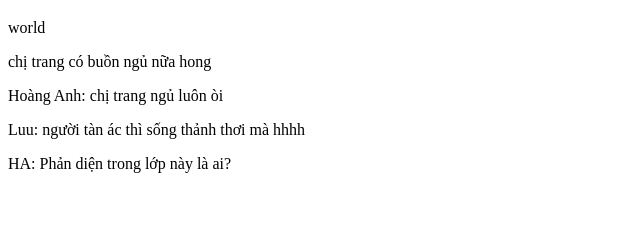
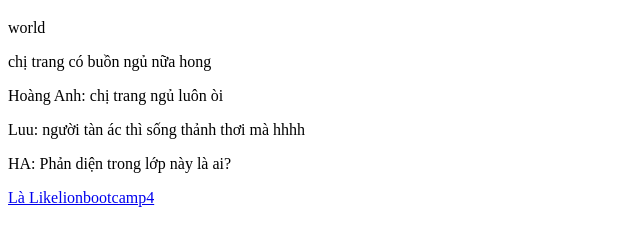
Before and after one commit to nghiemtrang/git-advance, a plain HTML site: page index.html in a window 1280 px wide. Shown: the part 61-302 px from the top of the page, without its empty margins (0-640 px from the left). Drawn offline with Linux system fonts and the light colour scheme.

Commit message:
real hung thu

```diff
--- a/index.html
+++ b/index.html
@@ -15,6 +15,7 @@
     <p>Hoàng Anh: chị trang ngủ luôn òi</p>
     <p>Luu: người tàn ác thì sống thảnh thơi mà hhhh</p>
     <p>HA: Phản diện trong lớp này là ai?</p>
+    <a href="#">Là Likelionbootcamp4</a>
 </body>
 
 </html>
```
